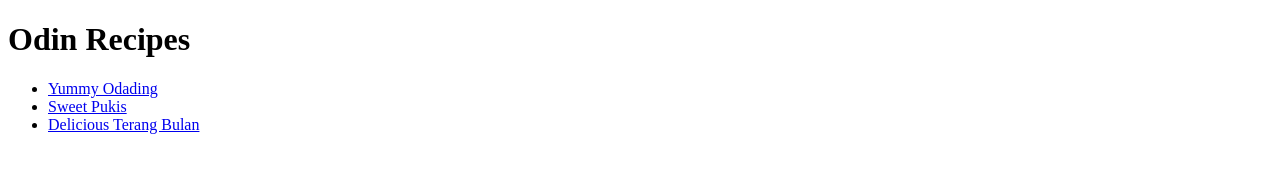
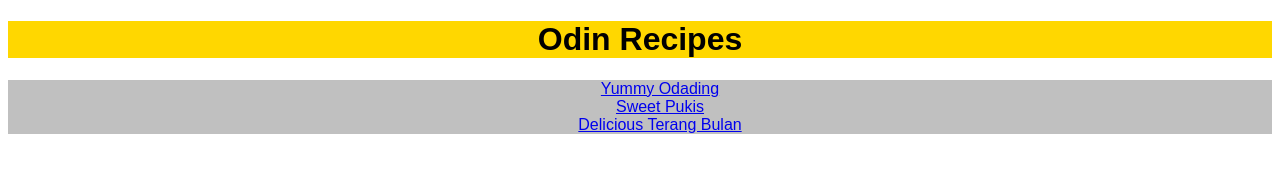
Before and after one commit to putuvandi/odin-recipes, a plain HTML site: page index.html in a window 1280 px wide. Drawn offline with Linux system fonts and the light colour scheme.

Commit message:
Add style to index.html

```diff
--- a/index.html
+++ b/index.html
@@ -2,14 +2,17 @@
 <html>
     <head>
         <meta charset="UTF-8">
+        <link rel="stylesheet" href="style.css" />
         <title>Odin Recipes</title>
     </head>
     <body>
         <h1>Odin Recipes</h1>
-        <ul>
-            <li><a href="./recipes/odading.html">Yummy Odading</a></li>
-            <li><a href="./recipes/pukis.html">Sweet Pukis</a></li>
-            <li><a href="./recipes/terang-bulan.html">Delicious Terang Bulan</a></li>
-        </ul>
+        <div>
+            <ul>
+                <li><a href="./recipes/odading.html">Yummy Odading</a></li>
+                <li><a href="./recipes/pukis.html">Sweet Pukis</a></li>
+                <li><a href="./recipes/terang-bulan.html">Delicious Terang Bulan</a></li>
+            </ul>
+        </div>
     </body>
 </html>
--- /dev/null
+++ b/style.css
@@ -0,0 +1,18 @@
+body {
+    font-family: sans-serif;
+}
+
+h1 {
+    text-align: center;
+    background-color: gold;
+}
+
+div {
+    text-align: center;
+    background-color: silver;
+    color: white;
+}
+
+ul {
+    list-style: none;
+}
```
